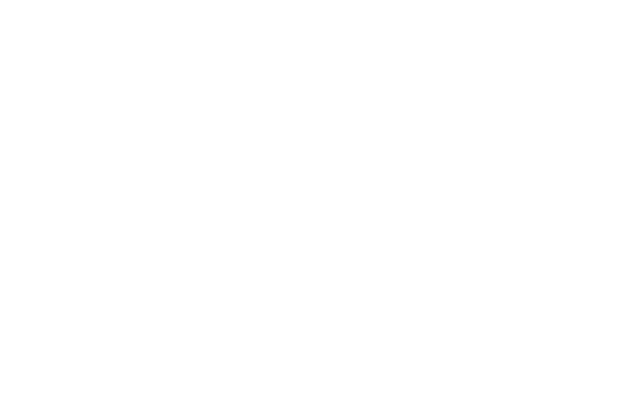
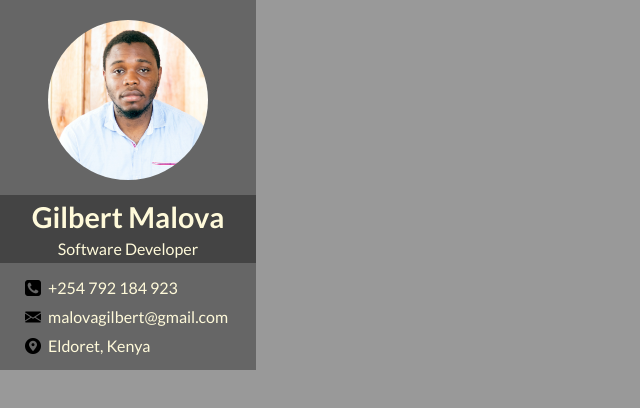
Before and after one commit to maloPRO/project-cv, a React (Create React App) app: page / in a window 1280 px wide. Shown: the top 408 px of the page, without its empty margins (0-640 px from the left). Built offline with nearby package versions, Linux system fonts and the light colour scheme.

Commit message:
styled personal and contact section

```diff
--- a/public/index.html
+++ b/public/index.html
@@ -1,43 +1,12 @@
 <!DOCTYPE html>
 <html lang="en">
-  <head>
-    <meta charset="utf-8" />
-    <link rel="icon" href="%PUBLIC_URL%/favicon.ico" />
-    <meta name="viewport" content="width=device-width, initial-scale=1" />
-    <meta name="theme-color" content="#000000" />
-    <meta
-      name="description"
-      content="Web site created using create-react-app"
-    />
-    <link rel="apple-touch-icon" href="%PUBLIC_URL%/logo192.png" />
-    <!--
-      manifest.json provides metadata used when your web app is installed on a
-      user's mobile device or desktop. See https://developers.google.com/web/fundamentals/web-app-manifest/
-    -->
-    <link rel="manifest" href="%PUBLIC_URL%/manifest.json" />
-    <!--
-      Notice the use of %PUBLIC_URL% in the tags above.
-      It will be replaced with the URL of the `public` folder during the build.
-      Only files inside the `public` folder can be referenced from the HTML.
-
-      Unlike "/favicon.ico" or "favicon.ico", "%PUBLIC_URL%/favicon.ico" will
-      work correctly both with client-side routing and a non-root public URL.
-      Learn how to configure a non-root public URL by running `npm run build`.
-    -->
-    <title>React App</title>
-  </head>
-  <body>
-    <noscript>You need to enable JavaScript to run this app.</noscript>
-    <div id="root"></div>
-    <!--
-      This HTML file is a template.
-      If you open it directly in the browser, you will see an empty page.
-
-      You can add webfonts, meta tags, or analytics to this file.
-      The build step will place the bundled scripts into the <body> tag.
-
-      To begin the development, run `npm start` or `yarn start`.
-      To create a production bundle, use `npm run build` or `yarn build`.
-    -->
-  </body>
+<head>
+  <meta charset="UTF-8">
+  <meta http-equiv="X-UA-Compatible" content="IE=edge">
+  <meta name="viewport" content="width=device-width, initial-scale=1.0">
+  <title>Curriculum Vitae</title>
+</head>
+<body>
+  <div id="root"></div>
+</body>
 </html>
--- a/src/index.js
+++ b/src/index.js
@@ -1,10 +1,28 @@
 import React from 'react';
 import ReactDOM from 'react-dom/client';
+import PersonalInfo from './components/personal';
+import './styles/index.css';
+import Contacts from './components/contacts';
 
+const user = {
+  name: 'Gilbert Malova',
+  title: 'Software Developer'
+}
+
+const contacts = {
+  tel: '+254 792 184 923',
+  email: 'malovagilbert@gmail.com',
+  address: 'Eldoret, Kenya',
+}
 
 const root = ReactDOM.createRoot(document.getElementById('root'));
 root.render(
   <React.StrictMode>
-
+    <div className='left'>
+      <PersonalInfo user = {user}/>
+      <Contacts contacts = {contacts} />
+    </div>
+    <div className='right'>
+    </div>
   </React.StrictMode>
 );
--- a/src/styles/index.css
+++ b/src/styles/index.css
@@ -0,0 +1,19 @@
+@import url('https://fonts.googleapis.com/css2?family=Lato:ital,wght@0,100;0,300;0,400;0,700;0,900;1,100;1,400&family=Poppins&family=Roboto:ital,wght@0,300;0,400;0,500;0,700;0,900;1,300;1,400;1,500&display=swap');
+
+* {
+  padding: 0;
+  margin: 0;
+  box-sizing: border-box;
+  font-family: 'Lato', sans-serif;
+}
+#root {
+  width: 100vw;
+  min-height: 100vh;
+  background-color: #999;
+  display: grid;
+  grid-template: 1fr / 1fr 4fr;
+}
+.left {
+  grid-area: 1/1/2/2;
+  height: 100%;
+}
--- /dev/null
+++ b/src/styles/personalInfo.css
@@ -0,0 +1,49 @@
+.dp {
+  width: 10rem;
+  height: 10rem;
+  border-radius: 50%;
+  margin-bottom: 15px;
+}
+.personalInfo {
+  display: flex ;
+  flex-direction: column;
+  background-color: #666;
+  align-items: center;
+  padding-top: 20px;
+}
+
+.personalInfo p {
+  text-align: center;
+  background-color: #444;
+  width: 100%;
+  padding-top: 5px;
+  color: #fffada;
+}
+.name {
+  font-size: 1.8rem;
+  font-weight: 700;
+}
+.title {
+  padding-bottom: 5px;
+}
+
+.contactInfo {
+  background-color: #666;
+  padding: 10px;
+}
+.contactInfo p {
+  padding: 5px 15px ;
+  color: #fffada;
+  display: flex;
+  align-items: center;
+}
+.icons {
+  width: 1rem;
+  margin-right: 7px;
+}
+h3 {
+  text-align: center;
+  padding-top: 20px;
+  padding-bottom: 5px;
+  color: #fffada;
+}
```
Also changed, not shown: 1 other file (tests, documents, lock files or other folders).
